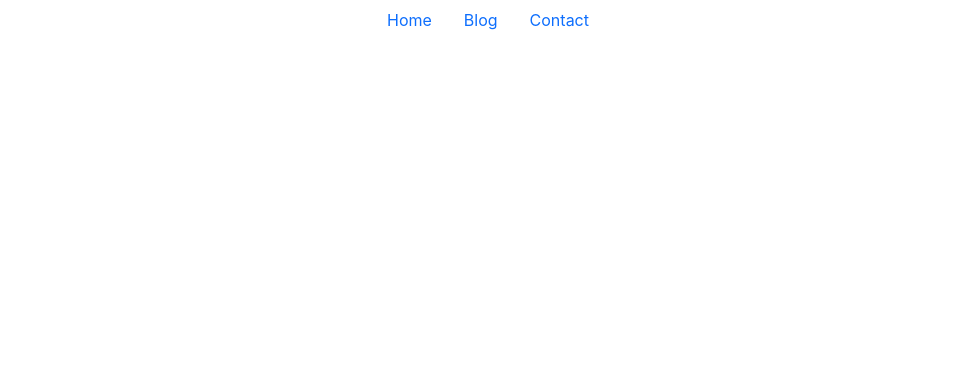
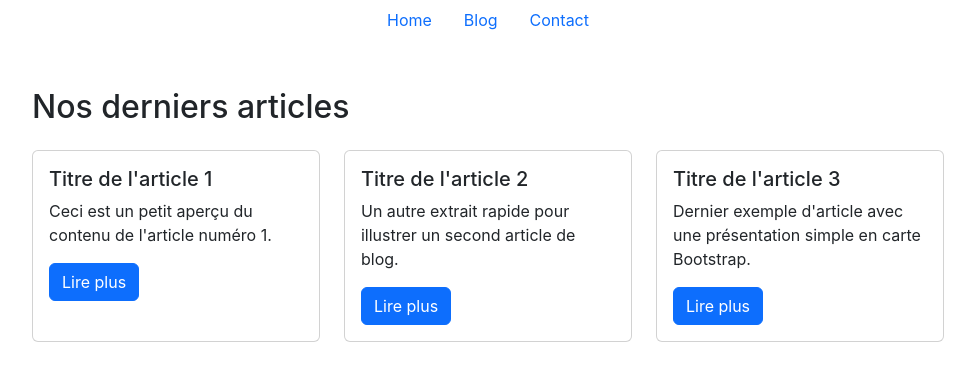
Before and after one commit to Abdo-esse/first_app_react, a React (Create React App) app: page /blogs in a window 1280 px wide. Shown: the top 380 px of the page, without its empty margins (152-1127 px from the left). Built offline with nearby package versions, Linux system fonts and the light colour scheme.

Commit message:
etrmin content of componete

```diff
--- a/src/router/pages/Blogs.jsx
+++ b/src/router/pages/Blogs.jsx
@@ -1,11 +1,46 @@
-import React from 'react'
+import React from 'react';
 
 function Blogs() {
   return (
-    <div>
-      hello from Blogs
+    <div className="container mt-5">
+      <h2 className="mb-4">Nos derniers articles</h2>
+
+      <div className="row">
+        {/* Blog 1 */}
+        <div className="col-md-4 mb-4">
+          <div className="card h-100">
+            <div className="card-body">
+              <h5 className="card-title">Titre de l'article 1</h5>
+              <p className="card-text">Ceci est un petit aperçu du contenu de l'article numéro 1.</p>
+              <a href="#" className="btn btn-primary">Lire plus</a>
+            </div>
+          </div>
+        </div>
+
+        {/* Blog 2 */}
+        <div className="col-md-4 mb-4">
+          <div className="card h-100">
+            <div className="card-body">
+              <h5 className="card-title">Titre de l'article 2</h5>
+              <p className="card-text">Un autre extrait rapide pour illustrer un second article de blog.</p>
+              <a href="#" className="btn btn-primary">Lire plus</a>
+            </div>
+          </div>
+        </div>
+
+        {/* Blog 3 */}
+        <div className="col-md-4 mb-4">
+          <div className="card h-100">
+            <div className="card-body">
+              <h5 className="card-title">Titre de l'article 3</h5>
+              <p className="card-text">Dernier exemple d'article avec une présentation simple en carte Bootstrap.</p>
+              <a href="#" className="btn btn-primary">Lire plus</a>
+            </div>
+          </div>
+        </div>
+      </div>
     </div>
-  )
+  );
 }
 
-export default Blogs
+export default Blogs;
--- a/src/router/pages/Contact.jsx
+++ b/src/router/pages/Contact.jsx
@@ -1,11 +1,29 @@
-import React from 'react'
+import React from 'react';
 
 function Contact() {
   return (
-    <div>
-      hello from contact
+    <div className="container mt-5">
+      <h2>Contactez-nous</h2>
+      <form>
+        <div className="mb-3">
+          <label htmlFor="name" className="form-label">Nom</label>
+          <input type="text" className="form-control" id="name" placeholder="Votre nom" />
+        </div>
+
+        <div className="mb-3">
+          <label htmlFor="email" className="form-label">Adresse Email</label>
+          <input type="email" className="form-control" id="email" placeholder="nom@exemple.com" />
+        </div>
+
+        <div className="mb-3">
+          <label htmlFor="message" className="form-label">Message</label>
+          <textarea className="form-control" id="message" rows="4" placeholder="Votre message"></textarea>
+        </div>
+
+        <button type="submit" className="btn btn-primary">Envoyer</button>
+      </form>
     </div>
-  )
+  );
 }
 
-export default Contact
+export default Contact;
--- a/src/router/pages/Home.jsx
+++ b/src/router/pages/Home.jsx
@@ -1,11 +1,17 @@
-import React from 'react'
+import React from 'react';
+import { Link } from 'react-router-dom';
 
 function Home() {
   return (
-    <div>
-      hello from home
+    <div className="container mt-5 text-center">
+      <h1 className="mb-4">Bienvenue sur notre site !</h1>
+      <p className="lead">
+        Découvrez nos articles de blog, contactez-nous pour plus d’informations,
+        et explorez les différentes sections.
+      </p>
+      <Link to="/blogs" className="btn btn-primary btn-lg mt-3">Voir les articles</Link>
     </div>
-  )
+  );
 }
 
-export default Home
+export default Home;
--- a/src/router/pages/Layout.jsx
+++ b/src/router/pages/Layout.jsx
@@ -1,5 +1,5 @@
 import React from 'react'
-import { Link } from 'react-router-dom';
+import { Link, Outlet } from 'react-router-dom';
 
 function Layout() {
   return (
@@ -18,6 +18,10 @@ function Layout() {
         </ul>
       </nav>
 
+      <div className="container-fluid w-75 mx-auto">
+        <Outlet/>
+      </div>
+
     </>
   )
 }
```
